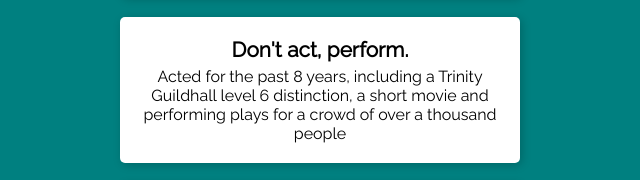
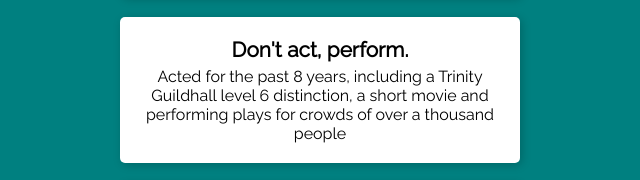
Before and after one commit to Samik2001/Samik2001.github.io, a plain HTML site: page main.html in a window 1280 px wide. Shown: the part 450-630 px from the top of the page, 320-960 px from the left. Drawn offline with Linux system fonts and the light colour scheme.

Commit message:
Update main.html

```diff
--- a/main.html
+++ b/main.html
@@ -36,7 +36,7 @@
 </section>
 <section class="card">
 <header>Don't act, perform.</header>
-Acted for the past 8 years, including a Trinity Guildhall level 6 distinction, a short movie and performing plays for a crowd of over a thousand people
+Acted for the past 8 years, including a Trinity Guildhall level 6 distinction, a short movie and performing plays for crowds of over a thousand people
 </section>
 <section class="card">
 <header>Knowledge is power</header>
```
